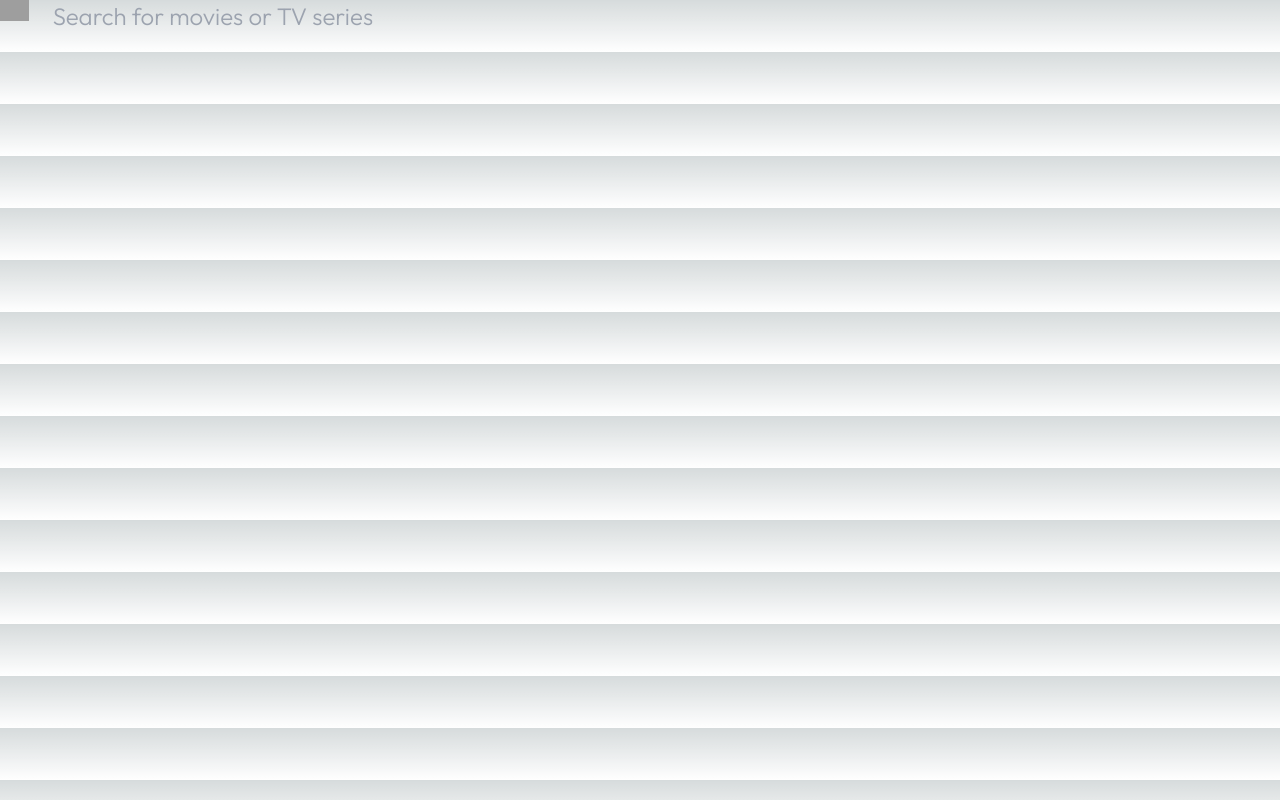
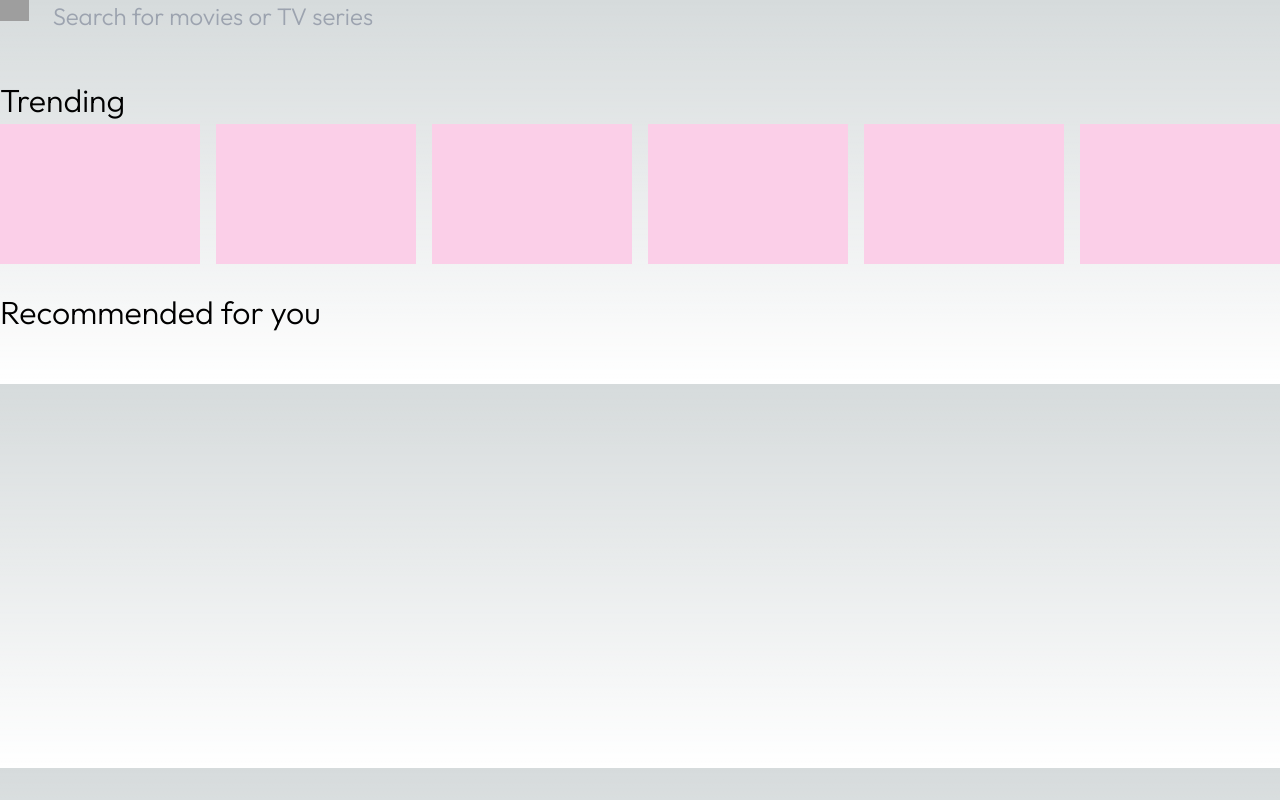
Before and after one commit to Cunhat/entertainment-app-clerk-drizzle, a Next.js app: page / in a window 1280 px wide. Built offline with nearby package versions, Linux system fonts and the light colour scheme; no server answers; grey boxes are pictures that could not be loaded.

Commit message:
Add grid to the main page

```diff
--- a/src/app/page.tsx
+++ b/src/app/page.tsx
@@ -11,8 +11,40 @@ import { Thumbnail } from "@/components/ui/Thumbnail"
 
 export default function Home() {
   return (
-    <main className="flex flex-col ">
+    <main className="flex h-full flex-col gap-6 overflow-y-auto ">
       <Search />
+      <section>
+        <Heading size="lg">Trending</Heading>
+        <div className="flex gap-4 overflow-x-auto">
+          <div className="bg-pink-200 h-[140px] w-[240px]"></div>
+          <div className="bg-pink-200 h-[140px] w-[240px]"></div>
+          <div className="bg-pink-200 h-[140px] w-[240px]"></div>
+          <div className="bg-pink-200 h-[140px] w-[240px]"></div>
+          <div className="bg-pink-200 h-[140px] w-[240px]"></div>
+          <div className="bg-pink-200 h-[140px] w-[240px]"></div>
+        </div>
+      </section>
+      <section className="flex-1 pr-4">
+        <Heading size="lg">Recommended for you</Heading>
+        <div className="grid grid-cols-2 md:grid-cols-3 lg:grid-cols-4 gap-4 h-full">
+          <div className="bg-pink-200 h-full"></div>
+          <div className="bg-pink-200 h-full"></div>
+          <div className="bg-pink-200 h-full"></div>
+          <div className="bg-pink-200 h-full"></div>
+          <div className="bg-pink-200 h-full"></div>
+          <div className="bg-pink-200 h-full"></div>
+          <div className="bg-pink-200 h-full"></div>
+          <div className="bg-pink-200 h-full"></div>
+          <div className="bg-pink-200 h-full"></div>
+          <div className="bg-pink-200 h-full"></div>
+          <div className="bg-pink-200 h-full"></div>
+          <div className="bg-pink-200 h-full"></div>
+          <div className="bg-pink-200 h-full"></div>
+          <div className="bg-pink-200 h-full"></div>
+          <div className="bg-pink-200 h-full"></div>
+          <div className="bg-pink-200 h-full"></div>
+        </div>
+      </section>
     </main>
   )
 }
--- a/src/components/NavBar.tsx
+++ b/src/components/NavBar.tsx
@@ -27,7 +27,7 @@ const NavBarItem: React.FC<{ href: string; icon: React.ReactElement }> = ({
       <div
         className={`${
           router === href ? "fill-white" : "fill-[#5A698F]"
-        } hover:fill-white`}
+        } hover:fill-custom-red`}
       >
         {icon}
       </div>
```
